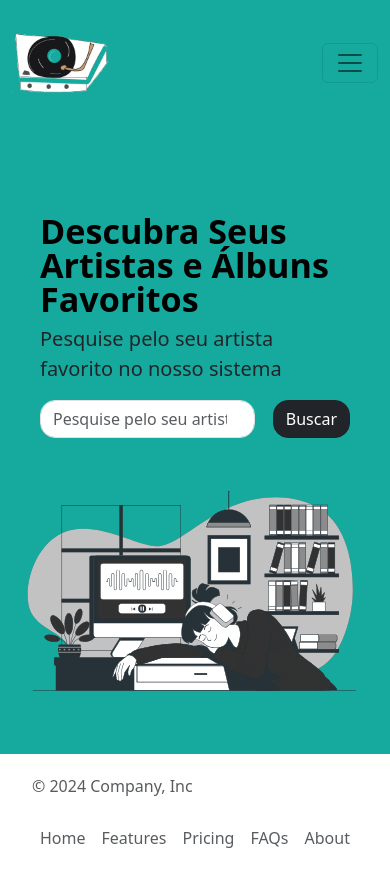
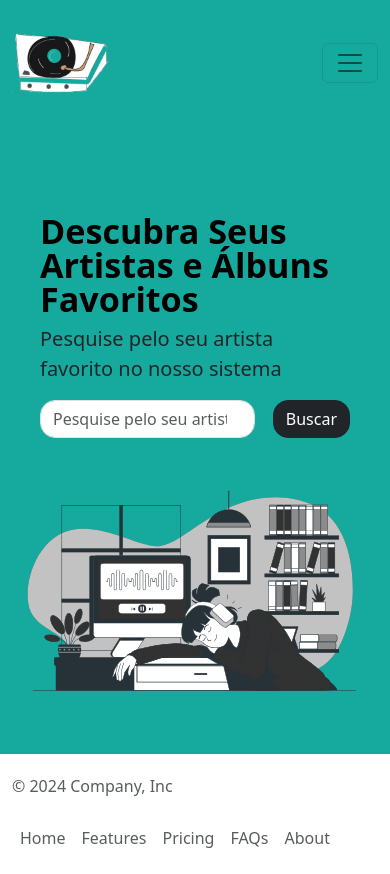
Before and after one commit to joyzinhw/AMOTRAPI, a React (Vite) app: page / in a window 390 px wide. Built offline with nearby package versions, Linux system fonts and the light colour scheme.

Commit message:
add: bottom e outros ajustes

```diff
--- a/src/components/albums/Albums.jsx
+++ b/src/components/albums/Albums.jsx
@@ -18,14 +18,16 @@ function ArtistsInfo({ artist, albums }) {
             : "Genres not available"}
         </p>
         <p className="biography">{artist.biography}</p>
+
+
         <a
           href={artist.artistUrl}
           target="_blank"
           rel="noopener noreferrer"
-          className="btn btn-success"
-        >
+          className="album-bottom btn">
           Ver no Spotify
         </a>
+
       </div>
 
       <div className="album-grid">
@@ -38,9 +40,11 @@ function ArtistsInfo({ artist, albums }) {
               <img src={album.coverImage} alt={album.name} />
               <h3>{album.name}</h3>
               <p>{dataFormatada}</p>
+              <div className="album-bottom">
               <a href={album.url} target="_blank" rel="noopener noreferrer">
                 Escutar no Spotify
               </a>
+            </div>
             </div>
           );
         })}
--- a/src/components/albums/albums.css
+++ b/src/components/albums/albums.css
@@ -27,10 +27,23 @@
 
   .album a {
     font-size: 0.9rem;
-    color: #000000; /* Spotify green */
+    color: #ffffff; /* Spotify green */
     text-decoration: none;
   }
 
-  .album a:hover {
-    text-decoration: underline;
-  }
+
+
+.album-bottom {
+  border-radius: 15px;
+  background-color:  #1674aa;
+  color: white;
+  text-decoration: none;
+  text-align: center;
+  justify-items: center;
+}
+
+.album-bottom:hover{
+  background-color: #021625;
+  color: white;
+  text-decoration: none;
+}
--- a/src/components/footer/footer.css
+++ b/src/components/footer/footer.css
@@ -1,13 +1,16 @@
 .custom-bg{
     background-color: white;
 }
-.px-custom {
-    padding-left: 3rem;
-    padding-right: 3rem;
+
+.footer {
+  padding-top: 0.5rem;
+  padding-bottom: 0.5rem;
+  margin-top: 1rem;
+}
+
+@media screen and (max-width: 700px) {
+  footer {
+      padding-top: 0.25rem;
+      padding-bottom: 0.25rem;
   }
-  @media screen and (max-width: 700px) {
-    .px-custom{
-        padding-left: 1rem;
-        padding-right: 1rem;
-    }
-  }
+}
```
